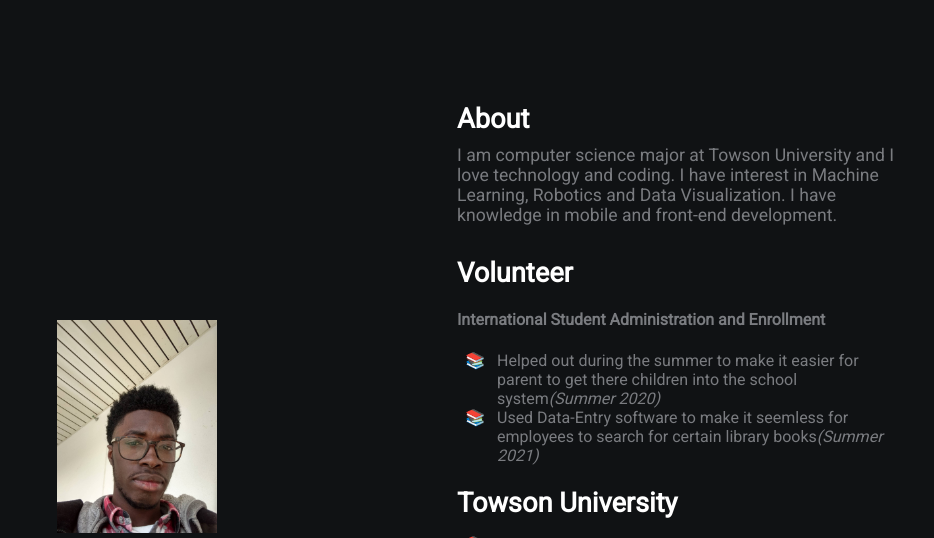
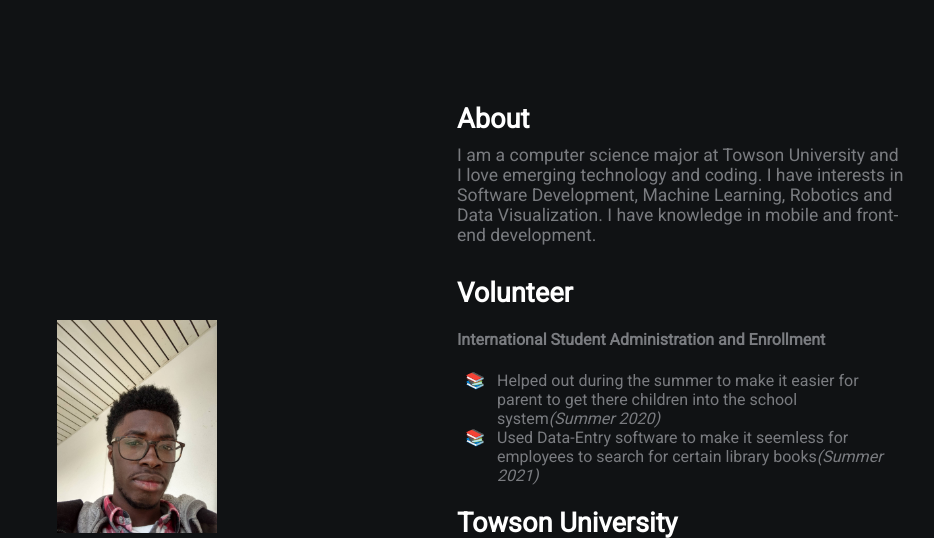
Before and after one commit to bricahrds2/MyWebsite, a plain HTML site: page index.html in a window 1280 px wide. Shown: the top 538 px of the page, without its empty margins (183-1117 px from the left). Drawn offline with Linux system fonts and the light colour scheme.

Commit message:
Update index.html

```diff
--- a/index.html
+++ b/index.html
@@ -30,7 +30,7 @@
         </div>
         <div class="section-2">
             <h2>About</h2>
-            <p>I am computer science major at Towson University and I love technology and coding. I have interest in Machine Learning, Robotics and Data Visualization.
+            <p>I am a computer science major at Towson University and I love emerging technology and coding. I have interests in Software Development, Machine Learning, Robotics and Data Visualization.
                 I have knowledge in mobile and front-end development.
             </p>
             <h2>Volunteer</h2>
```
